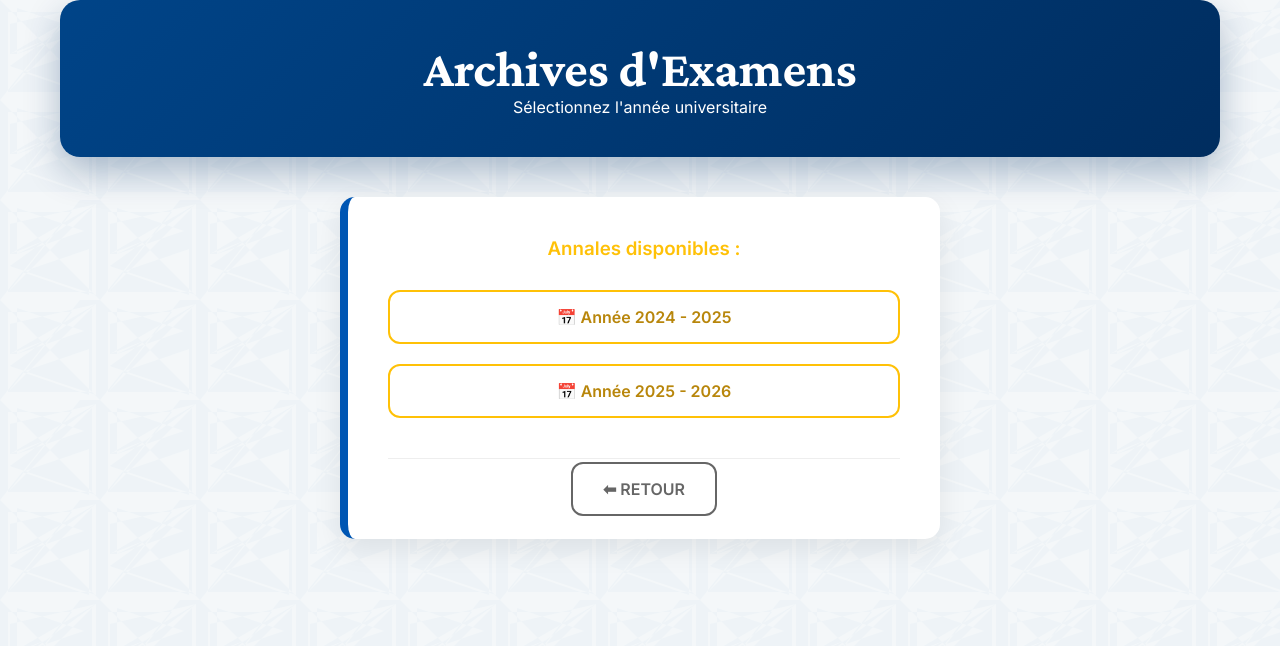
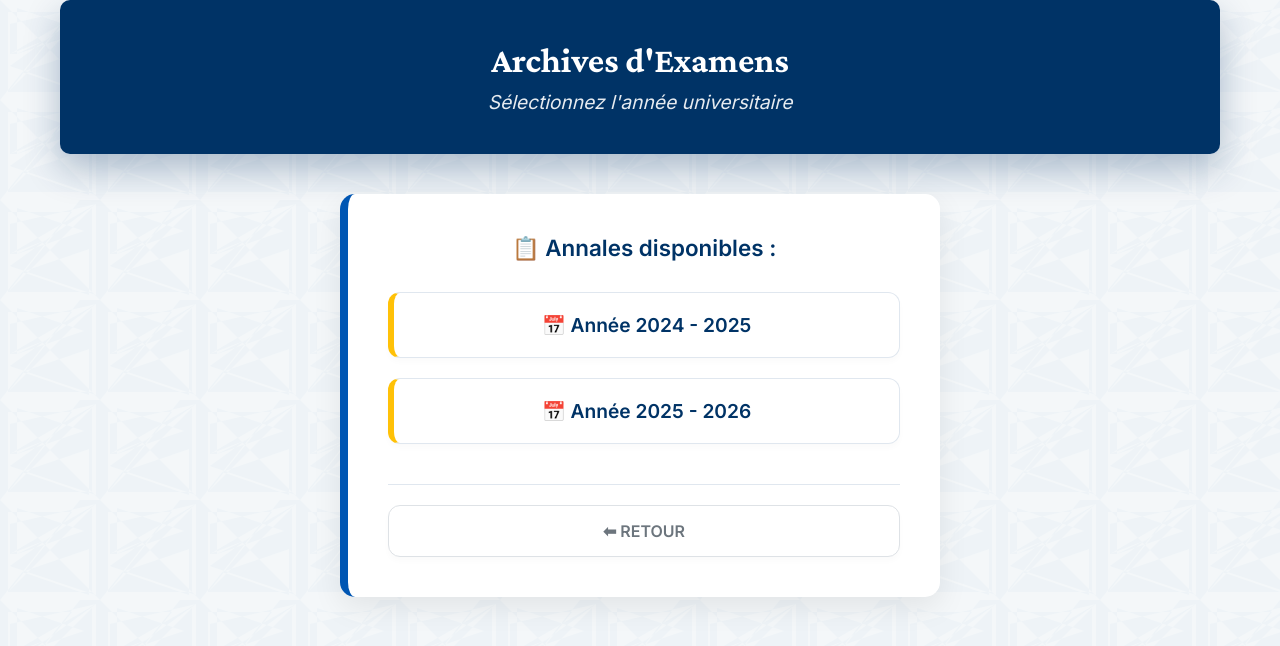
Before and after one commit to mahmoudmath/mahmoudmath.github.io, a Jekyll site: the page choix-annee-examens.html, which Jekyll copies as it is, in a window 1280 px wide. Shown: the top 646 px of the page. Built offline with Jekyll 4.4.1, drawn with Linux system fonts in a browser that asks for light colours.

Commit message:
Update choix-annee-examens.html

```diff
--- a/choix-annee-examens.html
+++ b/choix-annee-examens.html
@@ -9,9 +9,110 @@ j=d.createElement(s),dl=l!='dataLayer'?'&l='+l:'';j.async=true;j.src=
 })(window,document,'script','dataLayer','GTM-5HG84LR9');</script>
 <!-- End Google Tag Manager -->
     <meta charset="UTF-8">
+    <meta name="viewport" content="width=device-width, initial-scale=1.0">
     <title>Sélection Année - Examens</title>
     <link rel="stylesheet" href="style.css">
     <link href="https://unpkg.com/aos@2.3.1/dist/aos.css" rel="stylesheet">
+    <style>
+    /* ===== STYLE LOCAL - PAGE CHOIX EXAMENS ===== */
+
+    /* EN-TÊTE BLEU + BLANC (homogène) */
+    .professor-header {
+        background: #003366;
+        padding: 40px 20px;
+        border-radius: 10px;
+        margin-bottom: 30px;
+        text-align: center;
+    }
+
+    .professor-name {
+        color: white !important;
+        font-size: 2.2rem;
+        font-weight: 700;
+        margin-bottom: 10px;
+    }
+
+    .professor-title {
+        color: white !important;
+        font-size: 1.2rem;
+        font-style: italic;
+        opacity: 0.9;
+    }
+
+    /* TITRE "Annales disponibles" */
+    h3 {
+        color: #003366;
+        font-size: 1.4rem;
+        font-weight: 600;
+        margin-bottom: 30px;
+    }
+
+    /* BOUTONS ANNÉES - CARTES BLANCHES */
+    .nav-card {
+        display: block;
+        background: white;
+        color: #003366;
+        padding: 20px 25px;
+        border-radius: 12px;
+        text-decoration: none;
+        font-size: 1.2rem;
+        font-weight: 600;
+        border: 1px solid #e0e7ef;
+        box-shadow: 0 4px 6px rgba(0,0,0,0.02);
+        transition: all 0.3s ease;
+    }
+
+    .nav-card:hover {
+        background: #f0f7ff;
+        border-color: #003366;
+        transform: translateY(-3px);
+        box-shadow: 0 8px 15px rgba(0,51,102,0.1);
+    }
+
+    /* BOUTONS EXAMENS - Accent jaune */
+    .nav-card[href*="examens"] {
+        border-left: 6px solid #ffc107;
+    }
+
+    .nav-card[href*="examens"]:hover {
+        border-left-color: #ffc107;
+    }
+
+    /* BOUTON RETOUR (plus discret) */
+    .nav-card[href*="pedagogie"] {
+        color: #6c757d;
+        border-color: #dee2e6;
+        border-left: 1px solid #dee2e6;
+        font-size: 1rem;
+        padding: 15px 25px;
+    }
+
+    .nav-card[href*="pedagogie"]:hover {
+        background: #f8f9fa;
+        border-color: #6c757d;
+        color: #495057;
+    }
+
+    /* RESPONSIVE */
+    @media (max-width: 768px) {
+        .professor-name {
+            font-size: 1.8rem;
+        }
+
+        .professor-title {
+            font-size: 1rem;
+        }
+
+        h3 {
+            font-size: 1.2rem;
+        }
+
+        .nav-card {
+            padding: 16px 20px;
+            font-size: 1.1rem;
+        }
+    }
+    </style>
 </head>
 <body>
     <!-- Google Tag Manager (noscript) -->
@@ -27,12 +128,12 @@ height="0" width="0" style="display:none;visibility:hidden"></iframe></noscript>
         </header>
 
         <div class="presentation" style="max-width: 600px; margin: 40px auto; text-align: center;" data-aos="zoom-in">
-            <h3 style="margin-bottom: 30px; color: #ffc107;">Annales disponibles :</h3>
+            <h3 style="margin-bottom: 30px;">📋 Annales disponibles :</h3>
             <div style="display: flex; flex-direction: column; gap: 20px;">
-                <a href="examens-24-25.html" class="nav-card" style="border-color: #ffc107; color: #b8860b;">📅 Année 2024 - 2025</a>
-                <a href="examens-25-26.html" class="nav-card" style="border-color: #ffc107; color: #b8860b;">📅 Année 2025 - 2026</a>
-                <div style="margin-top: 20px; padding-top: 20px; border-top: 1px solid #eee;">
-                    <a href="pedagogie.html" class="nav-card" style="border-color: #666; color: #666;">⬅ RETOUR</a>
+                <a href="examens-24-25.html" class="nav-card">📅 Année 2024 - 2025</a>
+                <a href="examens-25-26.html" class="nav-card">📅 Année 2025 - 2026</a>
+                <div style="margin-top: 20px; padding-top: 20px; border-top: 1px solid #e0e7ef;">
+                    <a href="pedagogie.html" class="nav-card">⬅ RETOUR</a>
                 </div>
             </div>
         </div>
```
